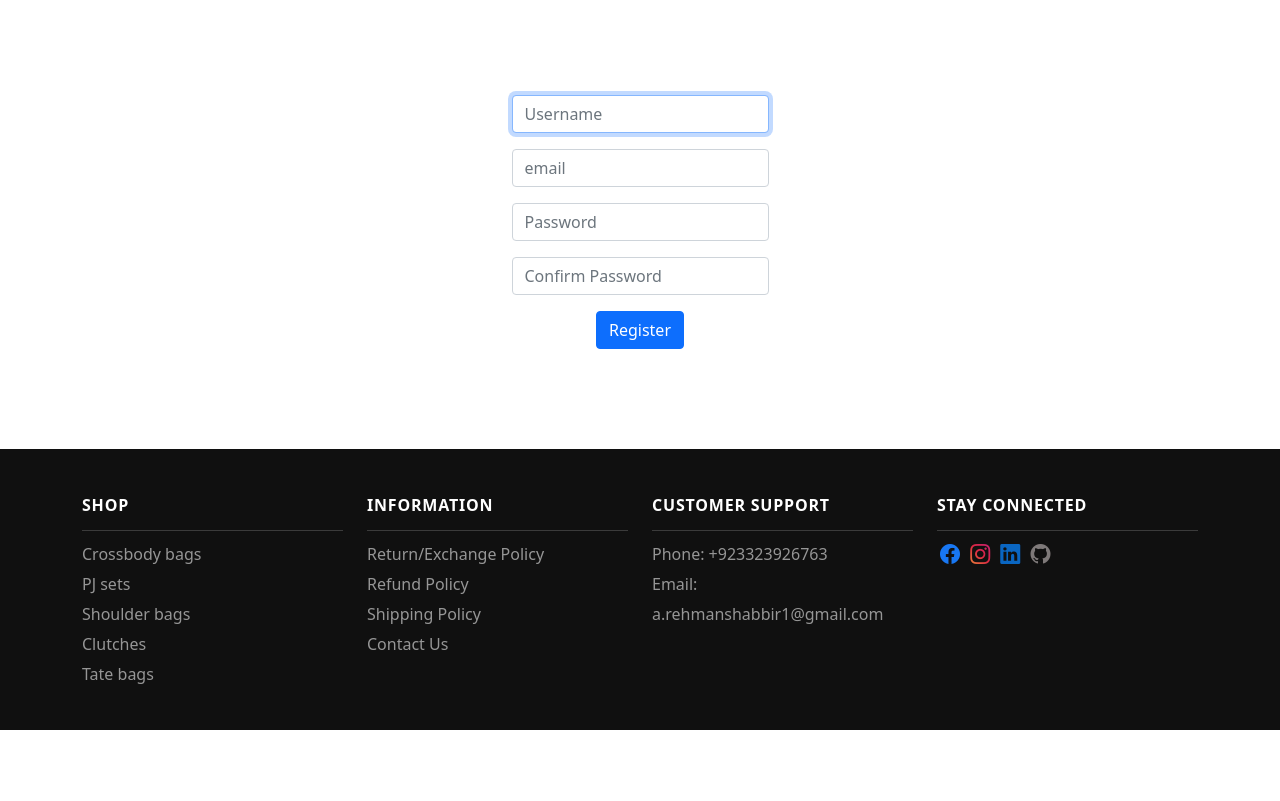
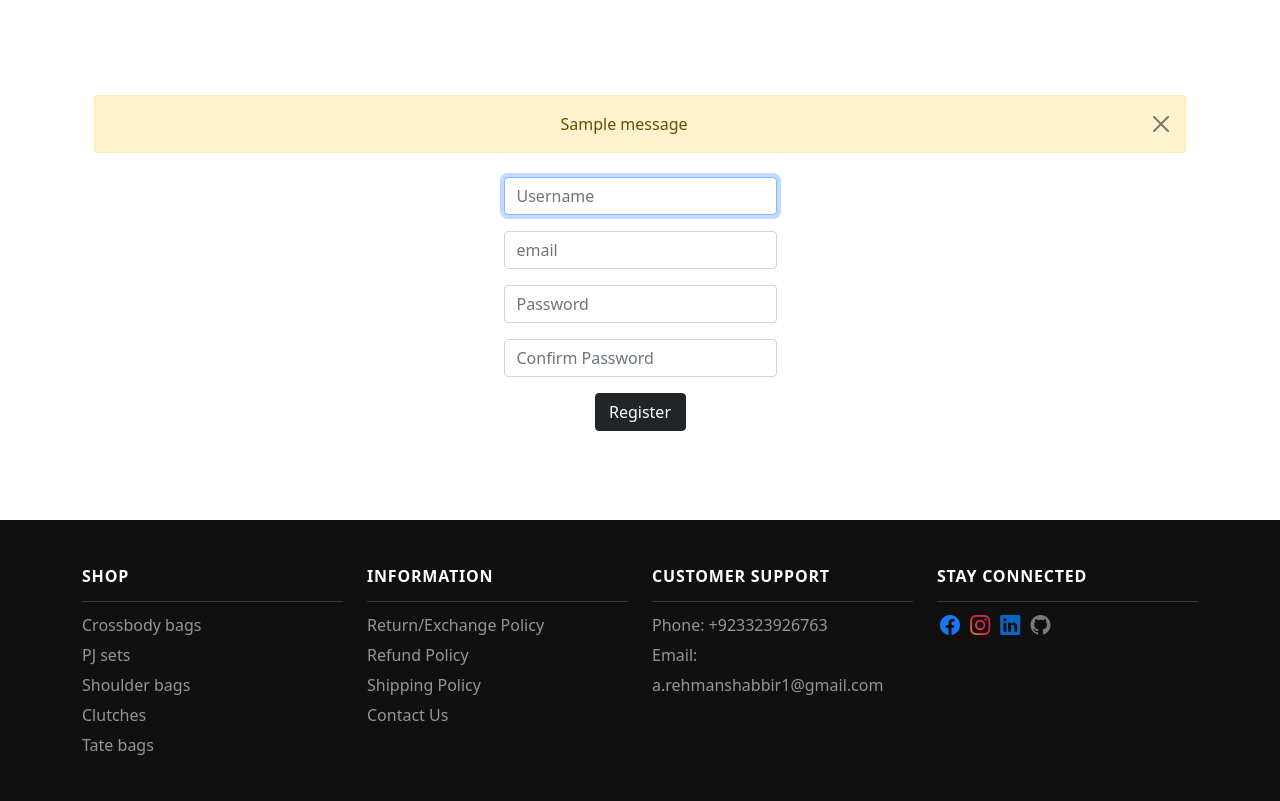
Before and after one commit to abdul894/CS50_final_project, a Flask app: page /register in a window 1280 px wide. Shown: the part 70-871 px from the top of the page. Before the commit the page ends 800 px from the top, so only its background shows below. Run offline with Flask 3, Linux system fonts and the light colour scheme; tables that the repository leaves empty hold one stand-in row (values such as "Sample post"); one stand-in notice (Sample message) is shown.

Commit message:
modified

```diff
--- a/app.py
+++ b/app.py
@@ -27,9 +27,8 @@ def after_request(response):
 @app.route("/")
 def home():
     db = get_db()
-    product_list = db.execute("SELECT * FROM product")
-    category_list = db.execute("SELECT * FROM category")
-    return render_template('index.html', product_list=product_list, category_list=category_list)
+    product_list = db.execute("SELECT * FROM product").fetchall()
+    return render_template('index.html', product_list=product_list, rupee=rupee)
 
 
 @app.route("/login", methods = ['GET','POST'])
@@ -40,25 +39,30 @@ def login():
     if request.method == 'POST':
         form_data = request.form
         if not form_data['email'] or not form_data['password']:
-            return make_response('Field is empty!', 403)
+            flash('Field is empty!')
+            return render_template("login.html")
         db = get_db()
         user_info = db.execute(
             "SELECT * FROM users WHERE email = ?", (form_data['email'],)
         ).fetchone()
 
         if user_info is None:
-            return make_response("User not registered!",  403)
+            flash("User not registered!")
+            return render_template("login.html")
         elif not check_password_hash(
             user_info['password'], form_data['password']
         ):
-            return make_response('password mismatched', 403)
+            flash("password mismatched")
+            return render_template("login.html")
 
         session['user_id'] = user_info['id']
         session['user_type'] = user_info['type']
 
         if user_info['type'] == 'admin':
+            flash("Welcome to admin dashboard! ")
             return redirect('/admin/products')
         else:
+            flash("Welcome on board!")
             return redirect('/')
     else:
         return render_template('login.html')
@@ -71,9 +75,11 @@ def register():
         db = get_db()
         form_data = request.form
         if not form_data['username'] or not form_data['email'] or not form_data['password']:
-            return make_response('Field is empty!', 403)
+            flash("Empty feild!")
+            return render_template("register.html")
         elif not form_data['con_password'] == form_data['password']:
-            return make_response('Confirmed password should be same as password!')
+            flash('Confirmed password should be same as password!')
+            return render_template("register.html")
         try:
             db.execute(
                 "INSERT INTO users (username, email, password) VALUES (?, ?, ?)",
@@ -81,7 +87,8 @@ def register():
             )
             db.commit()
         except db.IntegrityError:
-            return flash('User name already registered!', 'error')
+            flash('User name already registered!')
+            return render_template("register.html")
 
         userdata = db.execute(
             "SELECT id FROM users WHERE email = ?", (form_data['email'],)
@@ -94,10 +101,14 @@ def register():
     else:
         return render_template('register.html')
 
-# @app.route("/admin", methods = ['GET', 'POST'])
-# @login_required
-# def admin():
-#     return render_template('products.html')
+@app.route("/logout")
+def logout():
+    """Log user out"""
+
+    session.clear()
+
+    flash("Logout successfully!")
+    return redirect("/")
 
 @app.route("/users", methods = ["GET", "POST"])
 @admin_restricted
@@ -183,7 +194,7 @@ def add_products():
                         (productname, description, price, image_url, category)
             )
             db.commit()
-
+        flash("Product added successfully!")
         return redirect(url_for('products'))
     else:
         category_list = db.execute("SELECT * FROM category")
--- a/helpers.py
+++ b/helpers.py
@@ -1,6 +1,6 @@
 import sqlite3
 import click
-from flask import g, current_app, url_for, redirect, session
+from flask import g, current_app, url_for, redirect, session, flash
 from functools import wraps
 
 def get_db():
@@ -46,7 +46,8 @@ def login_required(f):
 def admin_restricted(f):
     @wraps(f)
     def decorated_function(*args, **kwargs):
-        if session.get("user_type") is not "admin":
+        if session.get("user_type") != "admin":
+            flash("Admin restricted!")
             return redirect(url_for("home"))
         return f(*args, **kwargs)
     return decorated_function
--- a/templates/layout.html
+++ b/templates/layout.html
@@ -24,7 +24,7 @@
           <ul class="navbar-nav me-auto mb-2 mb-lg-0">
             {% if session['user_type'] == 'admin' %}
               <li class="nav-item">
-                <a class="nav-link" href="/products">Products</a>
+                <a class="nav-link" href="/admin/products">Products</a>
               </li>
               <li class="nav-item">
                 <a class="nav-link" href="/add_products">List products</a>
@@ -47,6 +47,11 @@
               <li><a class="dropdown-item" href="/">Tate bags</a></li>
             </ul>
           </div>
+          {% if session["user_id"] %}
+            <a class="nav-icon" href="/logout">
+              <i class="bi bi-box-arrow-right"></i>
+            </a>
+          {% endif %}
           <a class="nav-icon" href="/login">
             <i class="bi bi-person"></i>
           </a>
--- a/templates/register.html
+++ b/templates/register.html
@@ -5,19 +5,29 @@
 {% endblock %}
 
 {% block main %}
+
+{% for message in get_flashed_messages() %}
+<div class="alert alert-warning alert-dismissible fade show mb-4" role="alert">
+    {{ message }}
+    <button type="button" class="btn-close" data-bs-dismiss="alert" aria-label="Close"></button>
+</div>
+{% endfor %}
+
     <form action="/register" method="post">
         <div class="mb-3">
-            <input autofocus autocomplete="off" class="form-control mx-auto w-auto" id="username" name="username" placeholder="Username" type="text">
+            <input autofocus autocomplete="off" class="form-control mx-auto w-25" id="username" name="username" placeholder="Username" type="text">
         </div>
         <div class="mb-3">
-            <input autofocus autocomplete="off" class="form-control mx-auto w-auto" id="email" name="email" placeholder="email" type="text">
+            <input autofocus autocomplete="off" class="form-control mx-auto w-25" id="email" name="email" placeholder="email" type="text">
         </div>
         <div class="mb-3">
-            <input class="form-control mx-auto w-auto" id="password" name="password" placeholder="Password" type="password">
+            <input class="form-control mx-auto w-25" id="password" name="password" placeholder="Password" type="password">
         </div>
         <div class="mb-3">
-            <input class="form-control mx-auto w-auto" id="cpassword" name="con_password" placeholder="Confirm Password" type="password">
+            <input class="form-control mx-auto w-25" id="cpassword" name="con_password" placeholder="Confirm Password" type="password">
         </div>
-        <button type="submit" class="btn btn-primary">Register</button>
+        <div class="mb-3 d-grid gap-2 col-1 mx-auto">
+            <button type="submit" class="btn btn-dark">Register</button>
+        </div>
     </form>
 {% endblock %}
```
Also changed, not shown: templates/index.html (+12 -9 lines), templates/login.html (+21 -5 lines), templates/products.html (+8 -0 lines), 2 other files.
